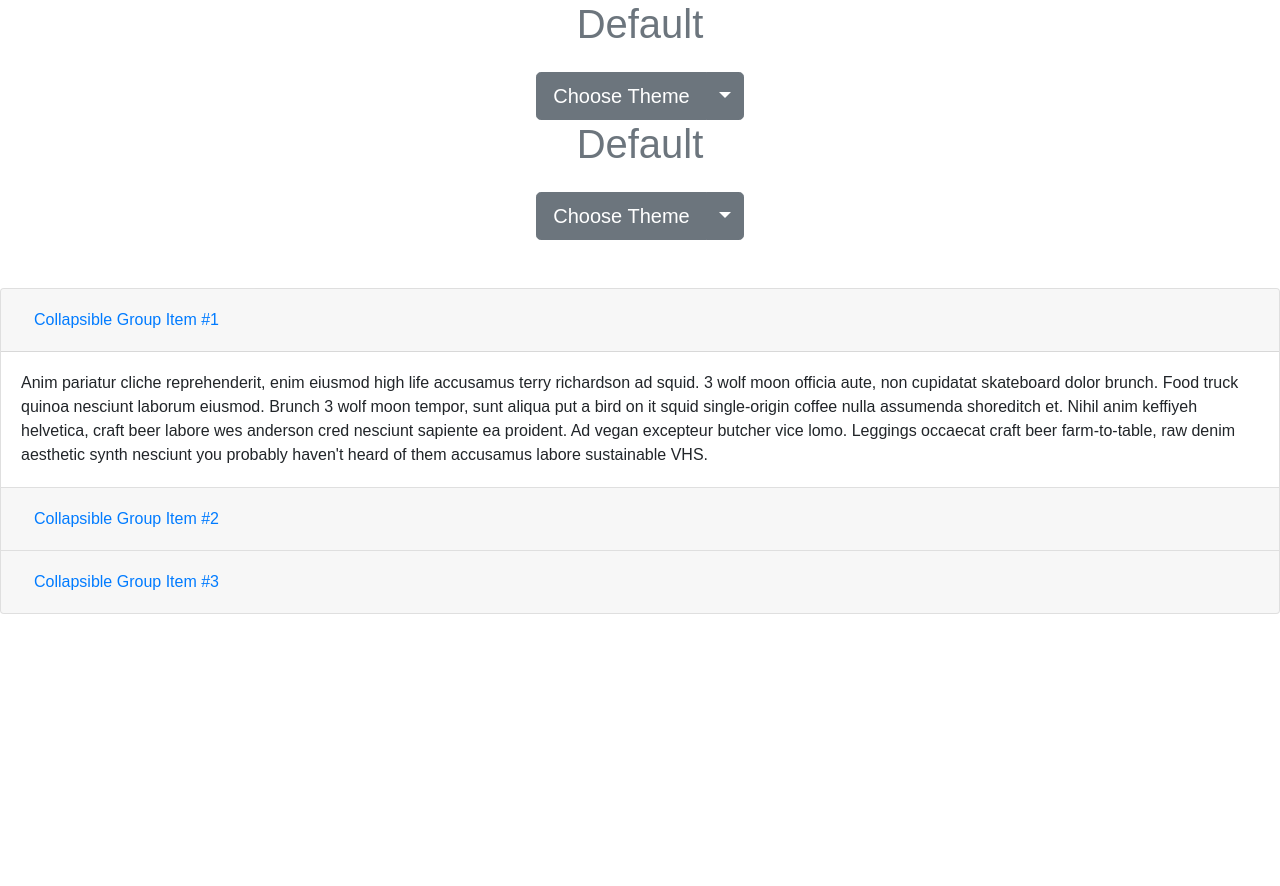
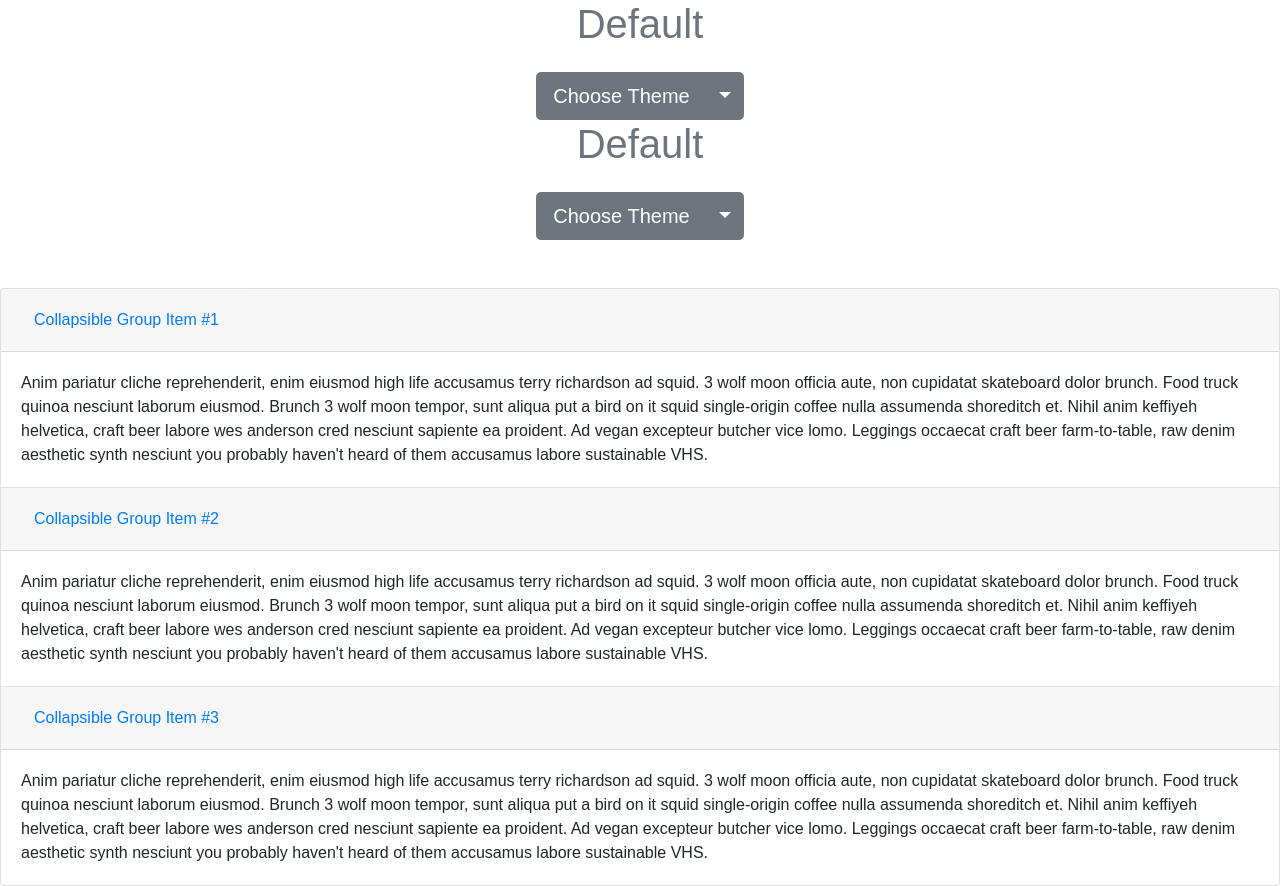
Before and after one commit to VolodymyrPliuta/React-with-bootstrap, a React (Create React App) app: page / in a window 1280 px wide. Before the commit the page ends 800 px from the top, so only its background shows below. Built offline with nearby package versions, Linux system fonts and the light colour scheme.

Commit message:
accordian show by default

```diff
--- a/src/components/ThemeSwitcher.js
+++ b/src/components/ThemeSwitcher.js
@@ -71,12 +71,12 @@ class ThemeSwitcher extends Component {
 			<div class="card">
 				<div class="card-header" id="headingTwo">
 					<h5 class="mb-0">
-						<button class="btn btn-link collapsed" type="button" data-toggle="collapse" data-target="#collapseTwo" aria-expanded="false" aria-controls="collapseTwo">
+						<button class="btn btn-link collapsed" type="button" data-toggle="collapse" data-target="#collapseTwo" aria-expanded="true" aria-controls="collapseTwo">
 							Collapsible Group Item #2
 						</button>
 					</h5>
 				</div>
-				<div id="collapseTwo" class="collapse" aria-labelledby="headingTwo" data-parent="#accordionExample">
+				<div id="collapseTwo" class="collapse show" aria-labelledby="headingTwo" data-parent="#accordionExample">
 					<div class="card-body">
 						Anim pariatur cliche reprehenderit, enim eiusmod high life accusamus terry richardson ad squid. 3 wolf moon officia aute, non cupidatat skateboard dolor brunch. Food truck quinoa nesciunt laborum eiusmod. Brunch 3 wolf moon tempor, sunt aliqua put a bird on it squid single-origin coffee nulla assumenda shoreditch et. Nihil anim keffiyeh helvetica, craft beer labore wes anderson cred nesciunt sapiente ea proident. Ad vegan excepteur butcher vice lomo. Leggings occaecat craft beer farm-to-table, raw denim aesthetic synth nesciunt you probably haven't heard of them accusamus labore sustainable VHS.
 					</div>
@@ -85,12 +85,12 @@ class ThemeSwitcher extends Component {
 			<div class="card">
 				<div class="card-header" id="headingThree">
 					<h5 class="mb-0">
-						<button class="btn btn-link collapsed" type="button" data-toggle="collapse" data-target="#collapseThree" aria-expanded="false" aria-controls="collapseThree">
+						<button class="btn btn-link collapsed" type="button" data-toggle="collapse" data-target="#collapseThree" aria-expanded="true" aria-controls="collapseThree">
 							Collapsible Group Item #3
 						</button>
 					</h5>
 				</div>
-				<div id="collapseThree" class="collapse" aria-labelledby="headingThree" data-parent="#accordionExample">
+				<div id="collapseThree" class="collapse show" aria-labelledby="headingThree" data-parent="#accordionExample">
 					<div class="card-body">
 						Anim pariatur cliche reprehenderit, enim eiusmod high life accusamus terry richardson ad squid. 3 wolf moon officia aute, non cupidatat skateboard dolor brunch. Food truck quinoa nesciunt laborum eiusmod. Brunch 3 wolf moon tempor, sunt aliqua put a bird on it squid single-origin coffee nulla assumenda shoreditch et. Nihil anim keffiyeh helvetica, craft beer labore wes anderson cred nesciunt sapiente ea proident. Ad vegan excepteur butcher vice lomo. Leggings occaecat craft beer farm-to-table, raw denim aesthetic synth nesciunt you probably haven't heard of them accusamus labore sustainable VHS.
 					</div>
```
